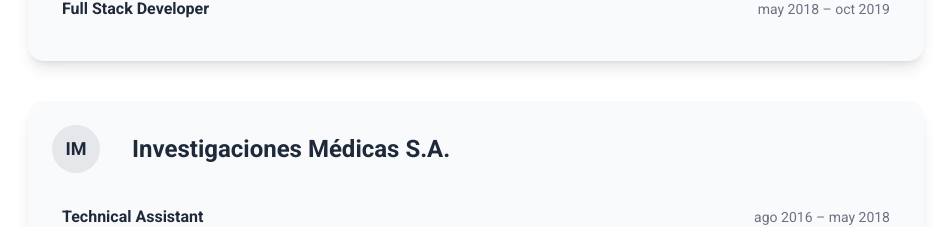
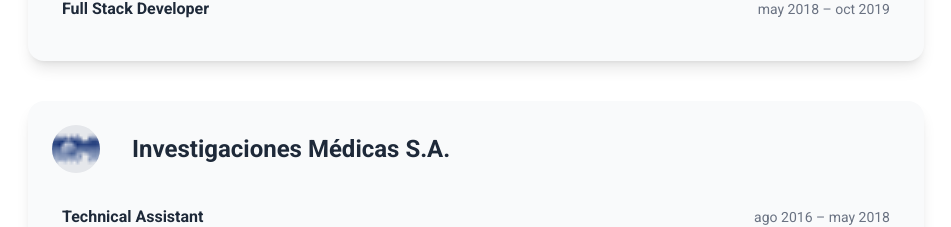
Before and after one commit to matnalopez2/matnalopez2.github.io, a website: page index.html in a window 1280 px wide. Shown: the part 2179-2406 px from the top of the page, without its empty margins (164-1115 px from the left). Drawn offline with nearby package versions, Linux system fonts and the light colour scheme.

Commit message:
Fix IM favicon

```diff
--- a/index.html
+++ b/index.html
@@ -282,7 +282,7 @@
                     <div class="bg-gray-50 rounded-2xl shadow-lg p-6">
                         <div class="flex items-center mb-4">
                             <div class="w-12 h-12 flex-shrink-0 flex items-center justify-center rounded-full bg-gray-200 overflow-hidden mr-4">
-                                <img src="logos/investigacionesmedicas.png" alt="Investigaciones Médicas S.A." onerror="this.style.display='none';this.parentNode.innerHTML='<span class=\'text-highlight font-bold text-lg\'>IM</span>';" class="object-contain w-full h-full" />
+                                <img src="logos/im.webp" alt="Investigaciones Médicas S.A." onerror="this.style.display='none';this.parentNode.innerHTML='<span class=\'text-highlight font-bold text-lg\'>IM</span>';" class="object-contain w-full h-full" />
                             </div>
                             <span class="ml-4 text-2xl font-semibold text-primary-dark">Investigaciones Médicas S.A.</span>
                         </div>
```
Also changed, not shown: logos/im.webp (added), logos/investigacionesmedicas.png (deleted).
